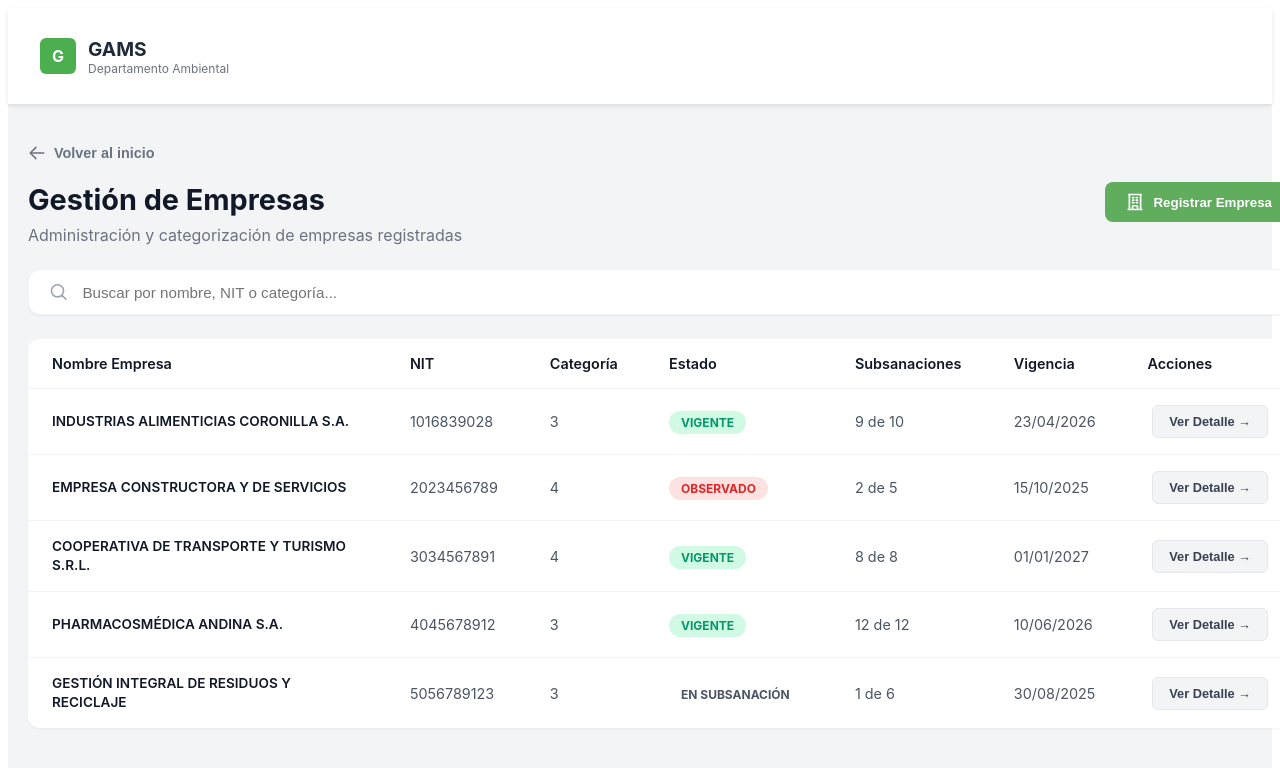
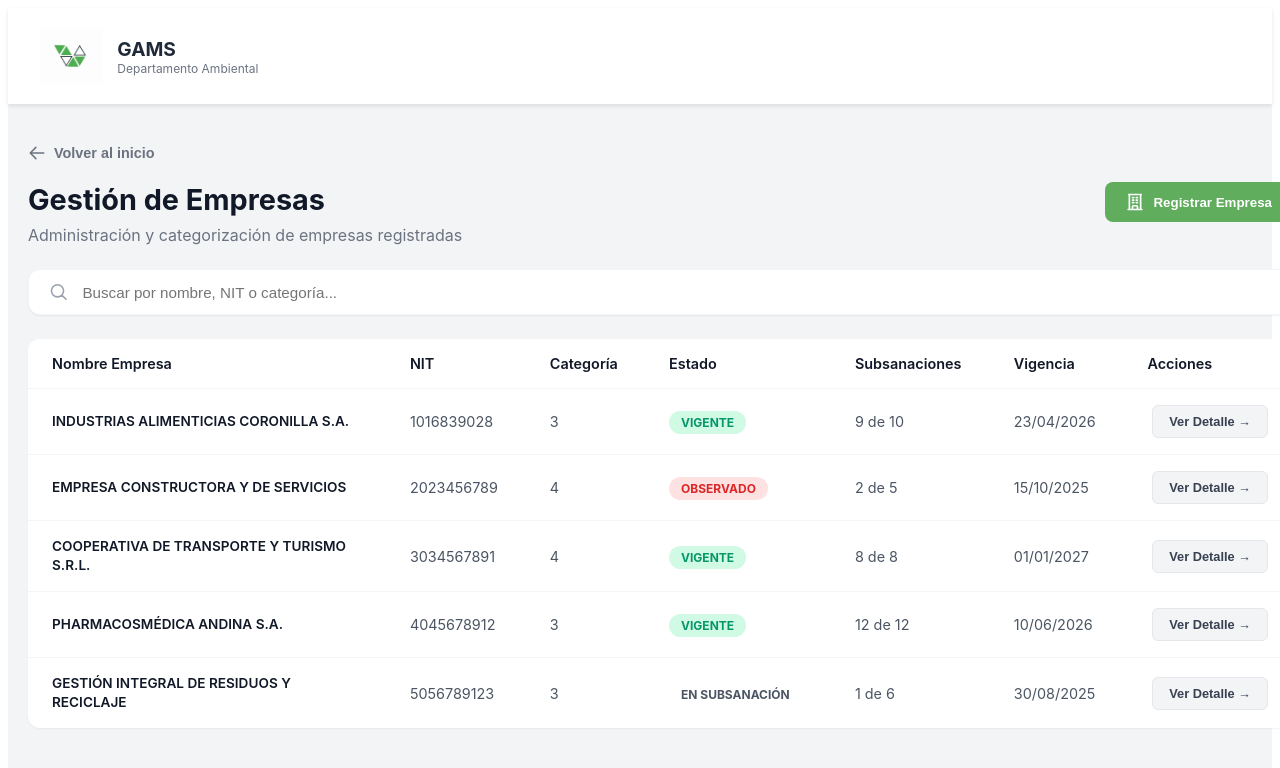
Before and after one commit to Ssantivl12/Procedures_GAMS_FE, an Angular app: page /companies in a window 1280 px wide. Shown: the top 768 px of the page. Built offline with nearby package versions, Linux system fonts and the light colour scheme.

Commit message:
Correciones logo

```diff
--- a/src/app/features/dashboard/components/dashboard-header/dashboard-header.css
+++ b/src/app/features/dashboard/components/dashboard-header/dashboard-header.css
@@ -12,18 +12,24 @@
   height: 64px;
 }
 
-.logo-section {
-  display: flex;
-  align-items: center;
-  gap: 12px;
-}
-
 .logo-box {
   background-color: #4caf4f;
   color: white;
   padding: 8px 12px;
   border-radius: 6px;
   font-weight: bold;
+}
+
+.logo-image {
+  height: 55px;
+  width: auto;
+  object-fit: contain;
+}
+
+.logo-section {
+  display: flex;
+  align-items: center;
+  gap: 15px;
 }
 
 .logo-text {
--- a/src/app/features/dashboard/components/dashboard-header/dashboard-header.html
+++ b/src/app/features/dashboard/components/dashboard-header/dashboard-header.html
@@ -1,7 +1,7 @@
 <header class="header-container">
   <div class="top-bar">
     <div class="logo-section">
-      <div class="logo-box">G</div>
+      <img src="assets/img/LogoGams.png" alt="Logo GAMS" class="logo-image" />
 
       <div class="logo-text">
         <span class="title">GAMS</span>
```
